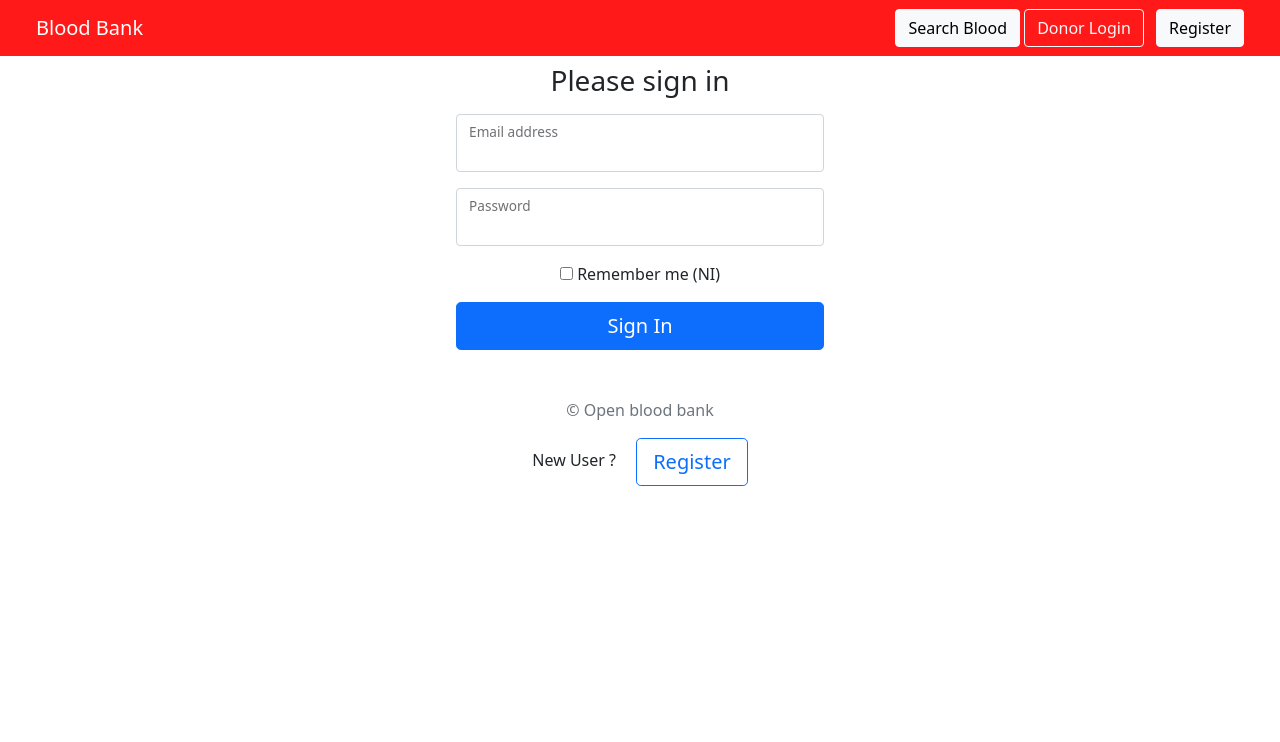
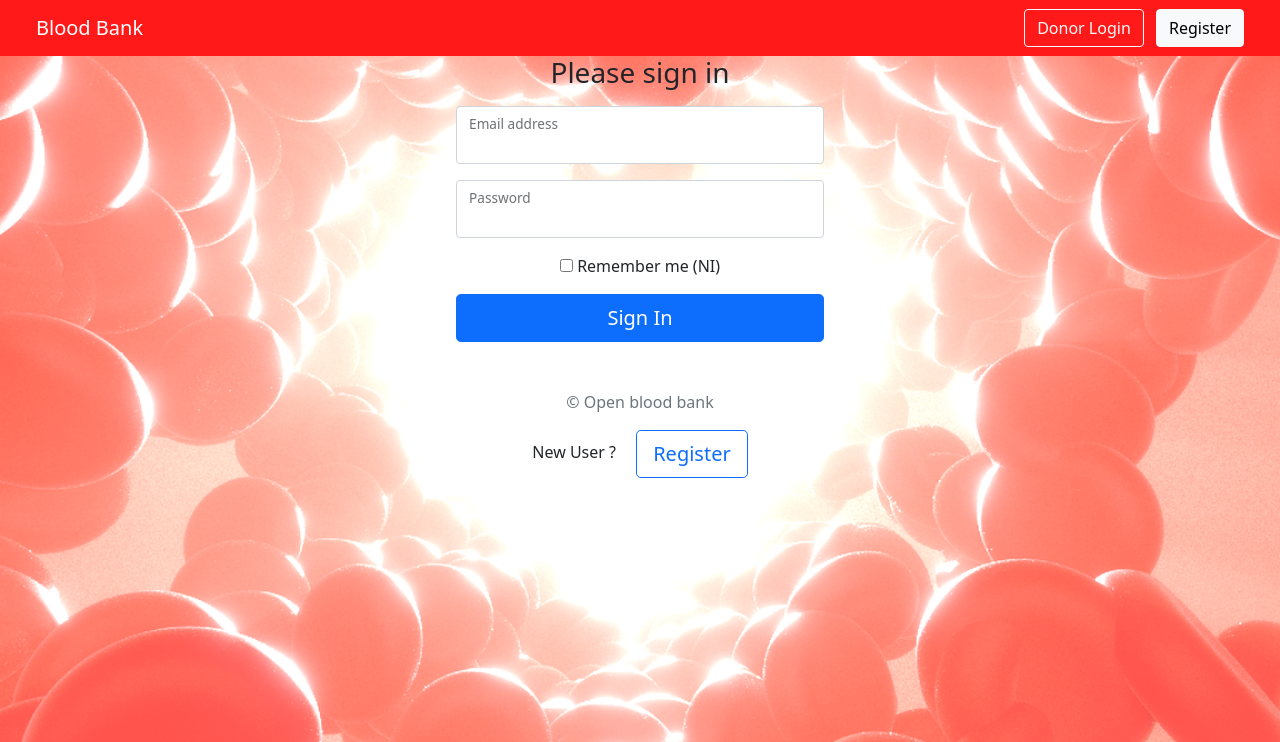
Before and after one commit to Ashu-r/blood-bank, a Flask app: page /login in a window 1280 px wide. Shown: the top 742 px of the page. Run offline with Flask 2, Linux system fonts and the light colour scheme.

Commit message:
visual updates

```diff
--- a/app/static/styles/index.css
+++ b/app/static/styles/index.css
@@ -32,3 +32,33 @@
 	width: 110px;
 	background: blue;
 }
+
+body {
+	background-image: url('/static/images/heart-rbc.png');
+	background-position: center;
+	background-repeat: no-repeat;
+	background-attachment: fixed;
+
+	background-size: cover;
+}
+
+.index-text {
+	width: 52ch;
+	animation: typing 7s steps(50), blink 0.6s step-end infinite alternate;
+	white-space: nowrap;
+	overflow: hidden;
+	border-right: 3.5px solid;
+	font-size: 3em;
+}
+
+@keyframes typing {
+	from {
+		width: 0;
+	}
+}
+
+@keyframes blink {
+	50% {
+		border-color: transparent;
+	}
+}
--- a/app/templates/base.html
+++ b/app/templates/base.html
@@ -12,7 +12,11 @@
 			integrity="sha384-EVSTQN3/azprG1Anm3QDgpJLIm9Nao0Yz1ztcQTwFspd3yD65VohhpuuCOmLASjC"
 			crossorigin="anonymous"
 		/>
-		<link rel="stylesheet" type="text/css" href="{{ url_for('static',filename='styles/index.css') }}" />
+		<link
+			rel="stylesheet"
+			type="text/css"
+			href="{{ url_for('static',filename='styles/index.css') }}"
+		/>
 		{% if title%}
 		<title>Blood bank - {{title}}</title>
 		{% else %}
@@ -20,26 +24,28 @@
 		{% endif %}
 	</head>
 	<body>
-		<nav class="navbar navbar-expand-lg navbar-dark px-lg-4 mb-2" style="background-color: #ff1919">
+		<nav class="navbar navbar-expand-lg navbar-dark px-lg-4" style="background-color: #ff1919">
 			<div class="container-fluid">
 				<a class="navbar-brand" href="/">Blood Bank</a>
 
 				<div class="text-end">
 					{% if current_user.is_authenticated %}
-					<a type="button" href="{{url_for('search')}}" class="btn btn-light">Search Blood</a>
 					<a type="button" href="{{url_for('my_account')}}" class="btn btn-light">My Account</a>
-					<a type="button" href="{{url_for('logout')}}" class="btn btn-outline-light me-2">Logout</a>
+					<a type="button" href="{{url_for('logout')}}" class="btn btn-outline-light me-2"
+						>Logout</a
+					>
 					{% else %}
-					<a type="button" href="{{url_for('search')}}" class="btn btn-light">Search Blood</a>
-					<a type="button" href="{{url_for('login')}}" class="btn btn-outline-light me-2">Donor Login</a>
+					<a type="button" href="{{url_for('login')}}" class="btn btn-outline-light me-2"
+						>Donor Login</a
+					>
 					<a type="button" href="{{url_for('register')}}" class="btn btn-light">Register</a>
 					{% endif %}
 				</div>
 			</div>
 		</nav>
 
-		{% with messages = get_flashed_messages() %} {% if messages %} {% for message in messages %} {{message}} {% endfor %} {% endif %} {% endwith %}
-		{%block content%} {% endblock %}
+		{% with messages = get_flashed_messages() %} {% if messages %} {% for message in messages %}
+		{{message}} {% endfor %} {% endif %} {% endwith %} {%block content%} {% endblock %}
 
 		<!--Bootstrap Bundle with Popper -->
 		<script
--- a/app/templates/login.html
+++ b/app/templates/login.html
@@ -1,5 +1,5 @@
 {% extends 'base.html' %} {% block content %}
-<div class="text-center">
+<div class="mg-top-space text-center">
 	<div class="text-center d-inline-flex">
 		<main class="form-signin">
 			<form action="" method="POST" novalidate>
@@ -11,26 +11,24 @@
 					{{form.email(class_="form-control")}}
 					<label for="floatingInput">Email address</label>
 				</div>
-				{% if form.email.errors %}
-				{% for error in form.email.errors %}
+				{% if form.email.errors %} {% for error in form.email.errors %}
 				<span style="color: red"> {{error}} </span>
-				{% endfor %}
-				{% endif %}
+				{% endfor %} {% endif %}
 				<div class="form-floating mb-3">
 					{{form.password(size=32, class_="form-control")}}
 					<label for="floatingPassword">Password</label>
 				</div>
-				{% if form.password.errors %}
-				{% for error in form.password.errors %}
+				{% if form.password.errors %} {% for error in form.password.errors %}
 				<span style="color: red"> {{error}} </span>
-				{% endfor %}
-				{% endif %}
+				{% endfor %} {% endif %}
 				<div class="checkbox mb-3">
 					<label> <input type="checkbox" value="remember-me" /> Remember me (NI)</label>
 				</div>
 				{{form.submit(class_="w-100 btn btn-lg btn-primary")}}
 				<p class="mt-5 mb-3 text-muted">© Open blood bank</p>
-				<p>New User ? <a class="btn btn-lg btn-outline-primary ms-3" href="/register">Register</a></p>
+				<p>
+					New User ? <a class="btn btn-lg btn-outline-primary ms-3" href="/register">Register</a>
+				</p>
 			</form>
 		</main>
 	</div>
```
Also changed, not shown: app/templates/index.html (+9 -1 lines), app/templates/result.html (+24 -8 lines), app/static/images/heart-rbc.png (added).
